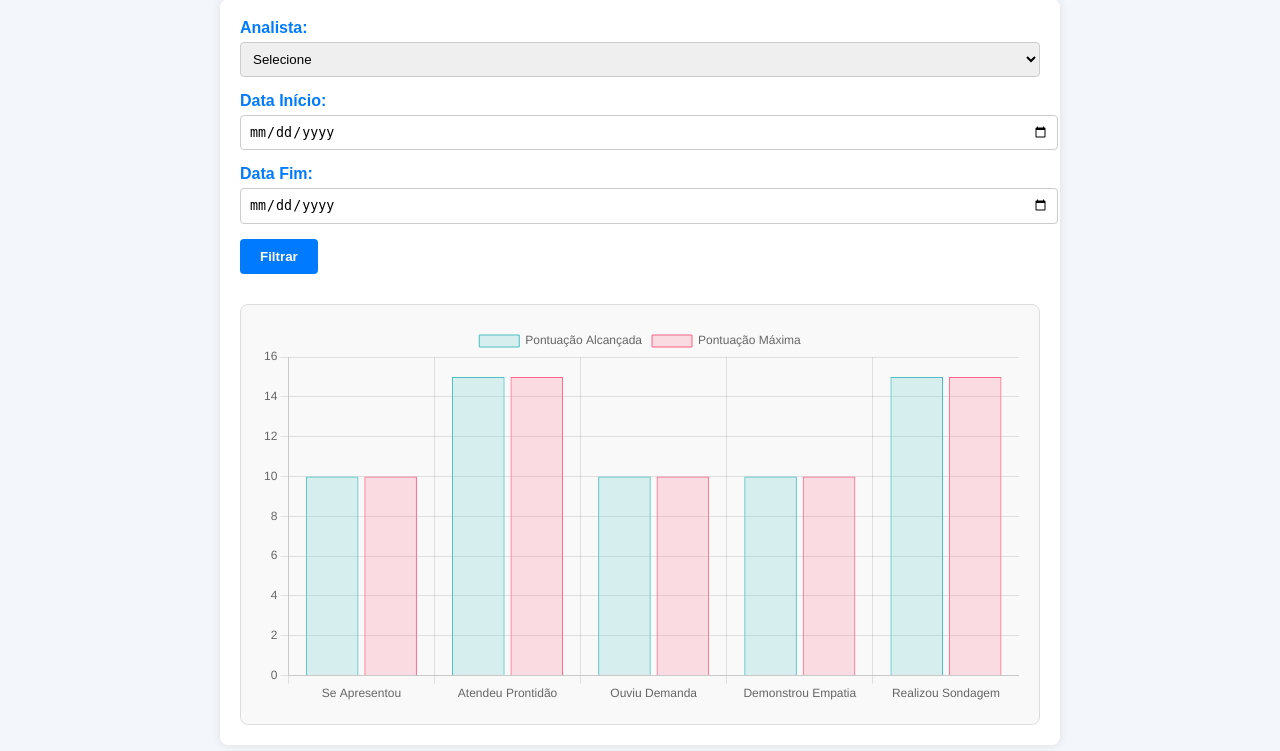
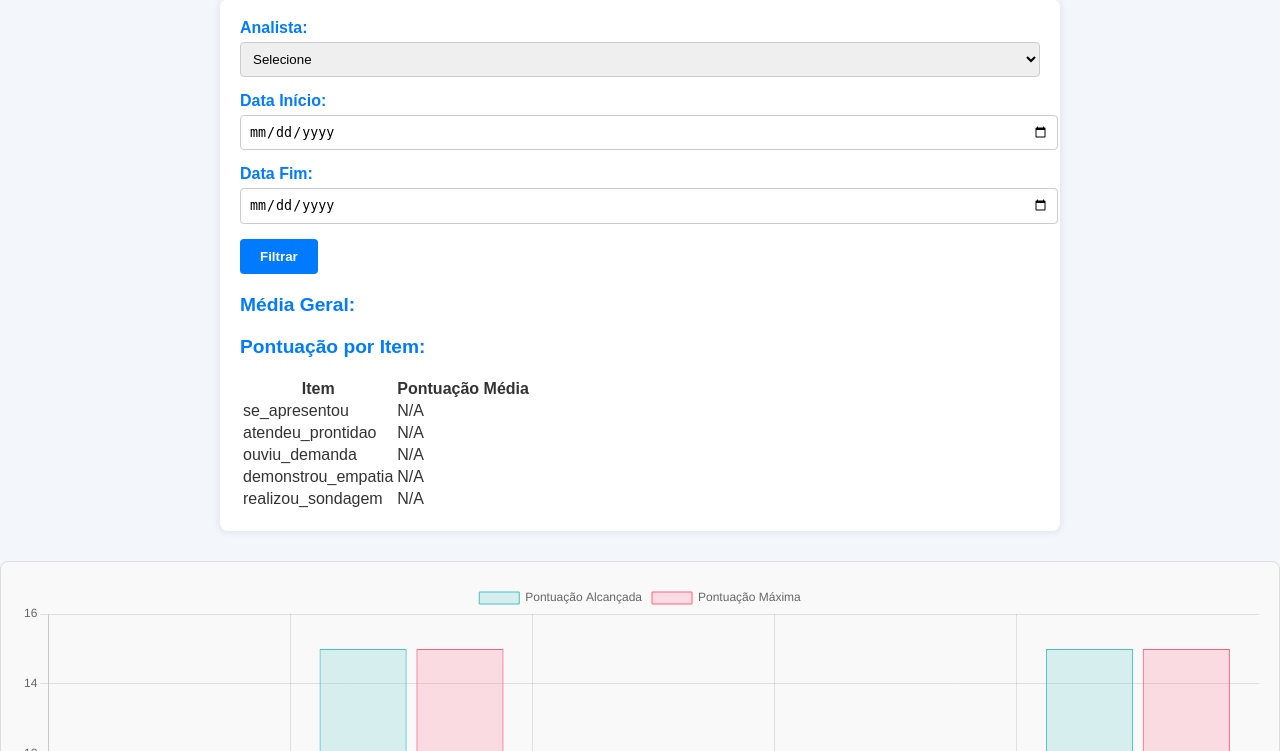
Before and after one commit to francisco627/monitoria2, a Flask app: page /relatorio in a window 1280 px wide. Shown: the part 91-842 px from the top of the page. Run offline with Flask 3, Linux system fonts and the light colour scheme.

Commit message:
relatorio

```diff
--- a/app.py
+++ b/app.py
@@ -403,7 +403,7 @@ def relatorio():
         pontuacao_total = sum([valor - (valor if item in monitoria.penalidades else 0) for item, valor in valores_pontuacao.items()])
         media_pontuacao_por_analista[analista].append(pontuacao_total)
 
-    # Calcula média das pontuações
+    # Calcula média das pontuações por analista e média geral
     for analista, pontuacoes in media_pontuacao_por_analista.items():
         if pontuacoes:
             media_avaliacao = sum(pontuacoes) / len(pontuacoes)
@@ -414,6 +414,12 @@ def relatorio():
             'quantidade': len(pontuacoes)
         }
 
+    # Para média dos itens por data, calculando também se não houver filtro de analista
+    media_itens_por_data = {}
+    if not analista_selecionado and data_inicio and data_fim:
+        for item, valores in pontuacoes_por_item.items():
+            media_itens_por_data[item] = sum(valores) / len(valores) if len(valores) > 0 else 0
+
     return render_template(
         'relatorio.html',
         analistas=analistas,
@@ -421,7 +427,8 @@ def relatorio():
         pontuacoes_por_item=pontuacoes_por_item,
         valores_pontuacao=valores_pontuacao,
         quantidade_monitorias=quantidade_monitorias,
-        media_pontuacao_por_analista=media_pontuacao_por_analista  # Garantir que esta variável está sendo passada
+        media_pontuacao_por_analista=media_pontuacao_por_analista,
+        media_itens_por_data=media_itens_por_data  # Passa a média dos itens por data
     )
 
 
--- a/templates/relatorio.html
+++ b/templates/relatorio.html
@@ -136,19 +136,19 @@
             <select name="analista" id="analista">
                 <option value="">Selecione</option>
                 {% for analista in analistas %}
-                    <option value="{{ analista.matricula }}">{{ analista.nome }}</option>
+                    <option value="{{ analista.matricula }}" {% if analista.matricula == request.form.get('analista') %}selected{% endif %}>{{ analista.nome }}</option>
                 {% endfor %}
             </select>
         </div>
 
         <div class="form-group">
             <label for="data_inicio">Data Início:</label>
-            <input type="date" name="data_inicio" id="data_inicio">
+            <input type="date" name="data_inicio" id="data_inicio" value="{{ request.form.get('data_inicio') }}">
         </div>
 
         <div class="form-group">
             <label for="data_fim">Data Fim:</label>
-            <input type="date" name="data_fim" id="data_fim">
+            <input type="date" name="data_fim" id="data_fim" value="{{ request.form.get('data_fim') }}">
         </div>
 
         <div class="form-group">
@@ -156,18 +156,46 @@
         </div>
     </form>
 
-    {% for analista, items in media_pontuacao_por_analista.items() %}
-        <h3>Analista: {{ analista }}</h3>
+    {% if not analista_selecionado %}
+        <h3>Média Geral:</h3>
+        {% for analista, data in nota_media_por_analista.items() %}
+            <h4>{{ analista }}:</h4>
+            <p><strong>Média das Notas: </strong>{{ data.media }}</p>
+            <p><strong>Quantidade de Monitorias: </strong>{{ data.quantidade }}</p>
+        {% endfor %}
+    {% else %}
+        <h3>Analista: {{ analista_selecionado }}</h3>
         <ul>
-            <li>Se Apresentou: {{ items.se_apresentou }}</li>
-            <li>Atendeu Prontidão: {{ items.atendeu_prontidao }}</li>
-            <li>Ouviu Demanda: {{ items.ouviu_demanda }}</li>
-            <li>Demonstrou Empatia: {{ items.demonstrou_empatia }}</li>
-            <li>Realizou Sondagem: {{ items.realizou_sondagem }}</li>
+            <li><strong>Média das Notas: </strong>{{ nota_media_por_analista[analista_selecionado].media }}</li>
+            <li><strong>Quantidade de Monitorias: </strong>{{ nota_media_por_analista[analista_selecionado].quantidade }}</li>
         </ul>
-        <p><strong>Média das Notas: </strong>{{ nota_media_por_analista[analista].media }}</p>
-        <p><strong>Quantidade de Monitorias: </strong>{{ nota_media_por_analista[analista].quantidade }}</p>
-    {% endfor %}
+    {% endif %}
+
+    <h3>Pontuação por Item:</h3>
+    <table>
+        <thead>
+            <tr>
+                <th>Item</th>
+                <th>Pontuação Média</th>
+            </tr>
+        </thead>
+        <tbody>
+            {% for item, pontuacoes in pontuacoes_por_item.items() %}
+                <tr>
+                    <td>{{ item }}</td>
+                    <td>
+                        {% if not analista_selecionado %}
+                            {{ media_itens_por_data[item] if media_itens_por_data[item] else 'N/A' }}
+                        {% else %}
+                            {{ pontuacoes|length > 0 and sum(pontuacoes)/pontuacoes|length or 'N/A' }}
+                        {% endif %}
+                    </td>
+                </tr>
+            {% endfor %}
+        </tbody>
+    </table>
+</div>
+
 
     <div class="chart-container">
         <canvas id="graficoAnalista"></canvas>
```
